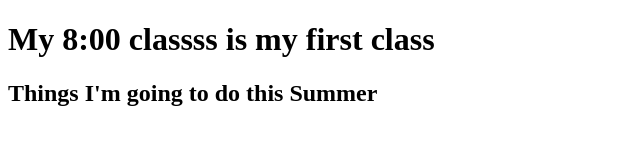
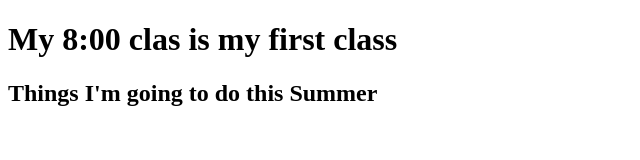
Before and after one commit to JABurk16/wdd130, a plain HTML site: page index.html in a window 1280 px wide. Shown: the whole page, without its empty margins (0-640 px from the left). Drawn offline with Linux system fonts and the light colour scheme.

Commit message:
newer 1.0.0

```diff
--- a/index.html
+++ b/index.html
@@ -7,7 +7,7 @@
     <title>Document</title>
 </head>
 <body>
-    <h1>My 8:00 classss is my first class</h1>
+    <h1>My 8:00 clas is my first class</h1>
     <p></p>
     <h2>Things I'm going to do this Summer</h2>
 </body>
```
